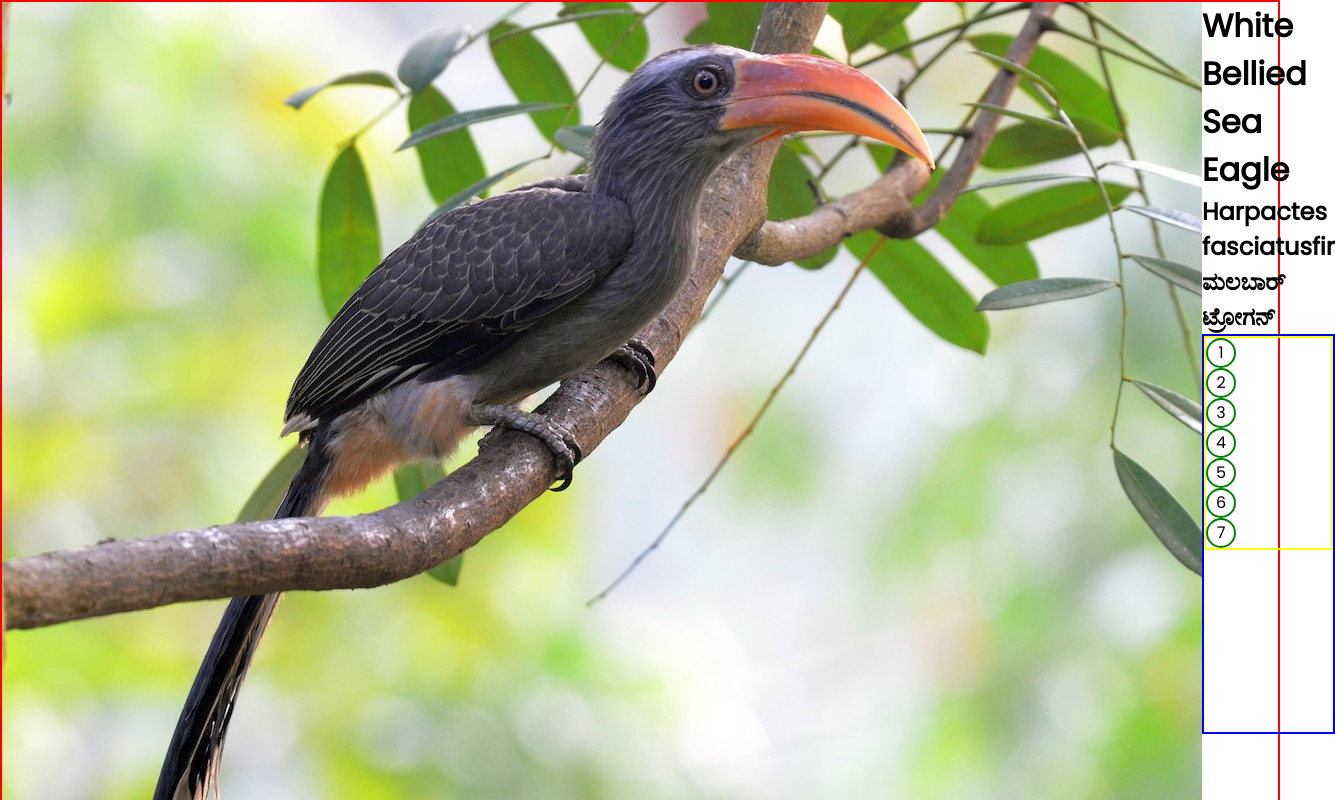
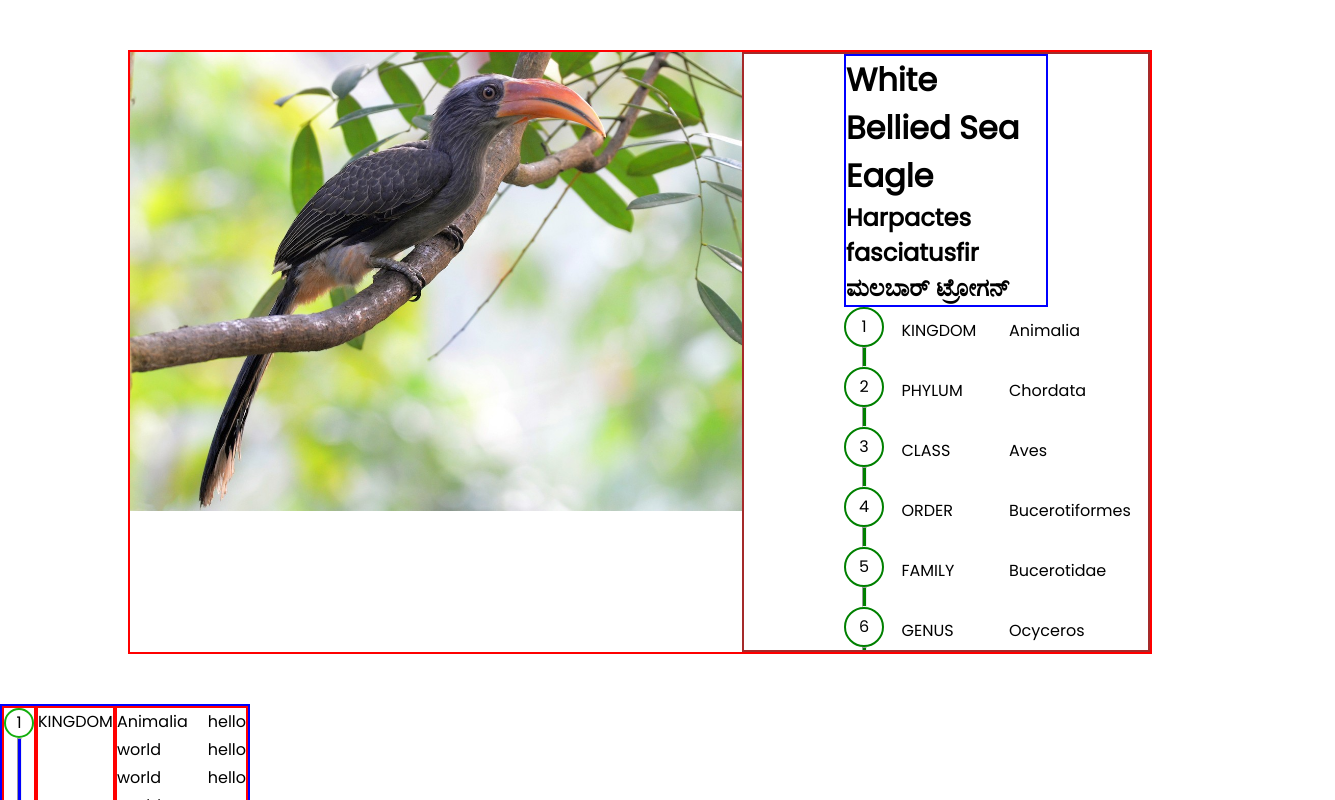
Before and after one commit to Magowtham/Chirrp-Club-Website, a React (Create React App) app in the folder Client/chirrp-project/: page / in a window 1280 px wide. Shown: the top 800 px of the page, 1335 px wide, since content can reach past the window. Built offline with nearby package versions, Linux system fonts and the light colour scheme; a web font is replaced by a local one.

Commit message:
working on bird more info banner component

```diff
--- a/Client/chirrp-project/src/CSS/BirdMoreinfoBanner.css
+++ b/Client/chirrp-project/src/CSS/BirdMoreinfoBanner.css
@@ -7,26 +7,123 @@
 .bird-banner-container {
   border: 2px solid red;
   display: flex;
+  width: 80vw;
+  margin: 50px auto;
 }
+
+.bird-banner-container .image-sec {
+  /* border: 5px solid rgb(35, 41, 228); */
+  width: 60%;
+}
+
+.bird-banner-container .image-sec img {
+  width: 100%;
+  object-fit: cover;
+}
+.bird-banner-container .info-sec {
+  border: 2px solid brown;
+  align-self: flex-end;
+  display: flex;
+  flex-direction: column;
+  justify-content: space-around;
+  width: 40%;
+  max-height: 600px;
+  min-height: 600px;
+  overflow: hidden;
+  padding: 0px 100px;
+}
+.bird-banner-container .info-sec .heading-sec {
+  border: 2px solid blue;
+  height: 20%;
+  font-family: "Roboto", sans-serif;
+}
+
 .biological-order-sec {
+  /* border: 2px solid rgb(83, 223, 8); */
+  max-width: 300px;
+  min-width: 300px;
+  max-height: 400px;
+  overflow: auto;
+  /* margin-top: 20px; */
+}
+
+.biological-order-sec ul {
+  list-style: none;
+  /* border: 2px solid red; */
+  display: flex;
+  justify-content: space-between;
+}
+
+.biological-order-sec ul li {
+  /* border: 2px solid blue; */
+}
+.biological-order-sec ul li:nth-child(1) {
+  /* border: 2px solid blue; */
+  display: flex;
+  flex-direction: column;
+  align-items: center;
+}
+.biological-order-sec ul li:nth-child(1) span {
+  display: flex;
+  justify-content: center;
+  align-items: center;
+  max-width: 40px;
+  max-height: 40px;
+  min-width: 40px;
+  min-height: 40px;
+  border-radius: 50%;
+  border: 2px solid green;
+}
+
+.biological-order-sec ul li:nth-child(1) hr {
+  width: 5px;
+  background: green;
+  min-height: 20px;
+  height: 100%;
+}
+
+.biological-order-sec ul li:nth-child(2) {
+  width: 30%;
+  margin-top: 10px;
+}
+
+.biological-order-sec ul li:nth-child(3) {
+  width: 45%;
+  margin-top: 10px;
+}
+
+.test {
   border: 2px solid blue;
-  height: 50vh;
+  max-width: 250px;
 }
-.biological-order-sec ul {
-  border: 2px solid yellow;
+.test ul {
+  display: flex;
+  justify-content: space-between;
   list-style: none;
 }
-.biological-order-sec ul li {
-  border: 2px solid green;
+.test ul li {
+  border: 2px solid red;
+}
+
+.test ul li:nth-child(1) {
+  display: flex;
+  flex-direction: column;
+  align-items: center;
+}
+
+.test ul li:nth-child(1) span {
+  border: 2px solid rgb(19, 174, 13);
+  min-width: 30px;
+  min-height: 30px;
   max-width: 30px;
   max-height: 30px;
+  border-radius: 50%;
   display: flex;
+  justify-content: center;
   align-items: center;
-  justify-content: center;
-  border-radius: 50%;
 }
-.biological-order-sec ul .pipe {
-  width: 20px;
-  height: 20%;
-  background: red;
+.test ul li:nth-child(1) hr {
+  width: 5px;
+  height: 100%;
+  background: blue;
 }
--- a/Client/chirrp-project/src/Components/BirdMoreinfoBanner.js
+++ b/Client/chirrp-project/src/Components/BirdMoreinfoBanner.js
@@ -12,26 +12,76 @@ function BirdMoreinfoBanner() {
           <div className="heading-sec">
             <h1>White Bellied Sea Eagle</h1>
             <h2>Harpactes fasciatusfir</h2>
-            <h2>ಮಲಬಾರ್ ಟ್ರೋಗನ್ </h2>
+            <h2>ಮಲಬಾರ್ ಟ್ರೋಗನ್</h2>
           </div>
           <div className="biological-order-sec">
             <ul>
-              <li>1</li>
-              <div className="pipe"></div>
-              <li>2</li>
-              <div className="pipe"></div>
-              <li>3</li>
-              <div className="pipe"></div>
-              <li>4</li>
-              <div className="pipe"></div>
-              <li>5</li>
-              <div className="pipe"></div>
-              <li>6</li>
-              <div className="pipe"></div>
-              <li>7</li>
+              <li>
+                <span>1</span>
+                <hr />
+              </li>
+              <li>KINGDOM</li>
+              <li>Animalia</li>
+            </ul>
+            <ul>
+              <li>
+                <span>2</span>
+                <hr />
+              </li>
+              <li>PHYLUM</li>
+              <li>Chordata</li>
+            </ul>
+            <ul>
+              <li>
+                <span>3</span>
+                <hr />
+              </li>
+              <li>CLASS</li>
+              <li>Aves</li>
+            </ul>
+            <ul>
+              <li>
+                <span>4</span>
+                <hr />
+              </li>
+              <li>ORDER</li>
+              <li>Bucerotiformes</li>
+            </ul>
+            <ul>
+              <li>
+                <span>5</span>
+                <hr />
+              </li>
+              <li>FAMILY</li>
+              <li>Bucerotidae</li>
+            </ul>
+            <ul>
+              <li>
+                <span>6</span>
+                <hr />
+              </li>
+              <li>GENUS</li>
+              <li>Ocyceros</li>
+            </ul>
+            <ul>
+              <li>
+                <span>7</span>
+              </li>
+              <li>SPECIES</li>
+              <li>Ocyceros griseus</li>
             </ul>
           </div>
         </div>
+      </div>
+      <div className="test">
+        <ul>
+          <li>
+            <span>1</span>
+            <hr />
+          </li>
+          <li>KINGDOM</li>
+          <li>Animalia hello world hello world hello world</li>
+        </ul>
       </div>
     </>
   );
```
